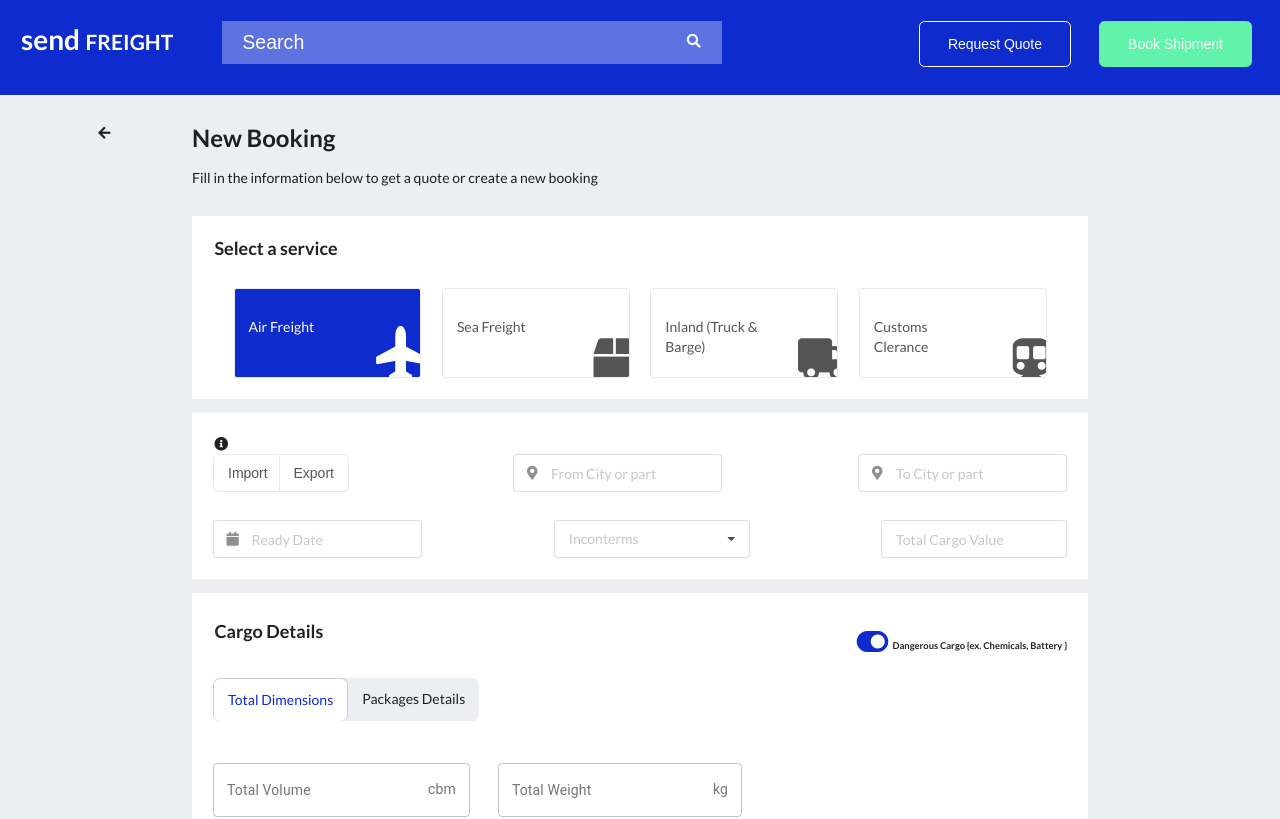
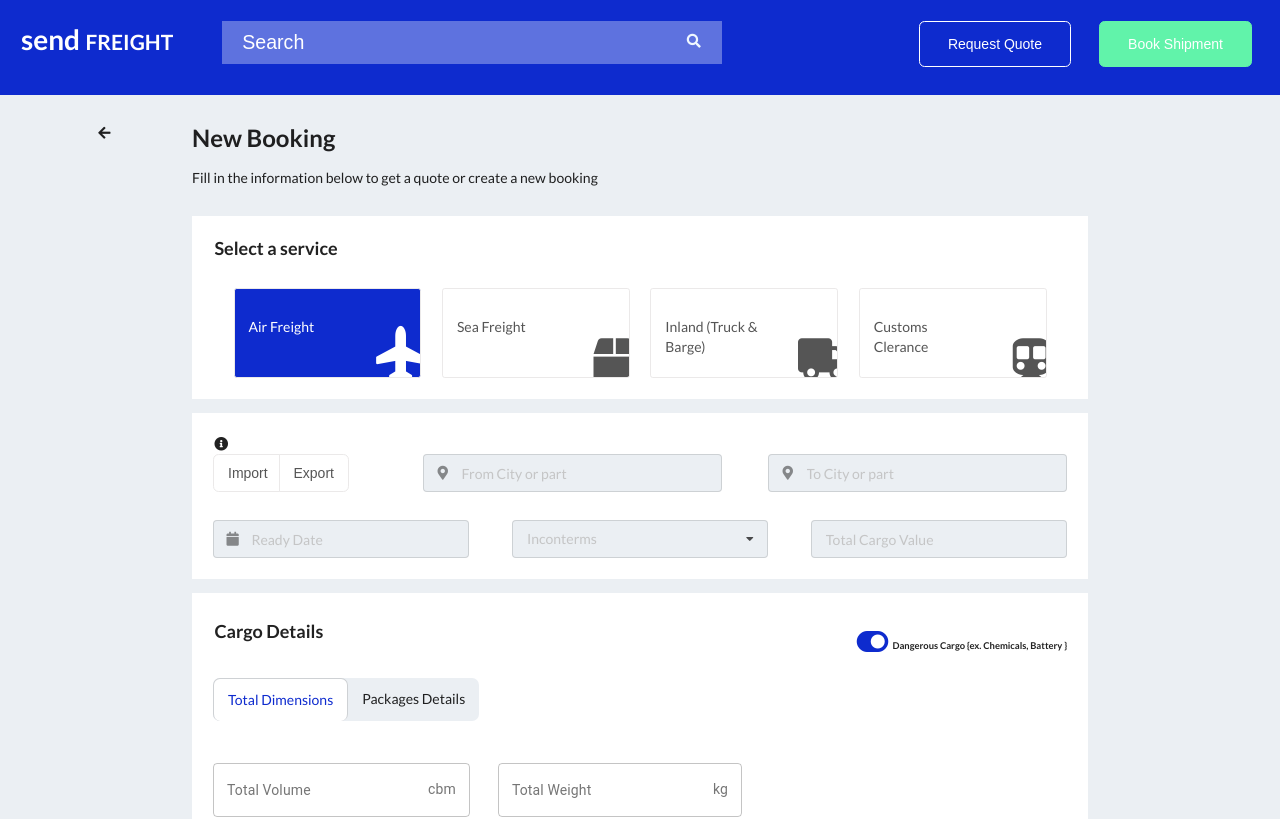
Before and after one commit to ZacchNaa/sendfreight, a React (Create React App) app: page / in a window 1280 px wide. Shown: the top 819 px of the page. Built offline with nearby package versions, Linux system fonts and the light colour scheme.

Commit message:
Resized location section inputs and background color width

```diff
--- a/src/components/Location/Location.css
+++ b/src/components/Location/Location.css
@@ -29,6 +29,28 @@
     flex-wrap: wrap;
 }
 
+	.row1 .input.from{
+        width: 35%;
+    }
+	.row1 .input.to{
+        width: 35%;
+    }
+
+.row1 input, .row2 input, .incoterms{
+    background-color: #ebeff3 !important;
+}
+
+  .row2 .date{
+        width: 30%;
+    }
+
+  .row2 .incoterms{
+        width: 30%;
+    }
+
+    .cargoValue{
+        width: 30%;
+    }
 
 @media only screen and (max-width: 780px){
     /*Tablets [601px -> 1200px]*/
```
